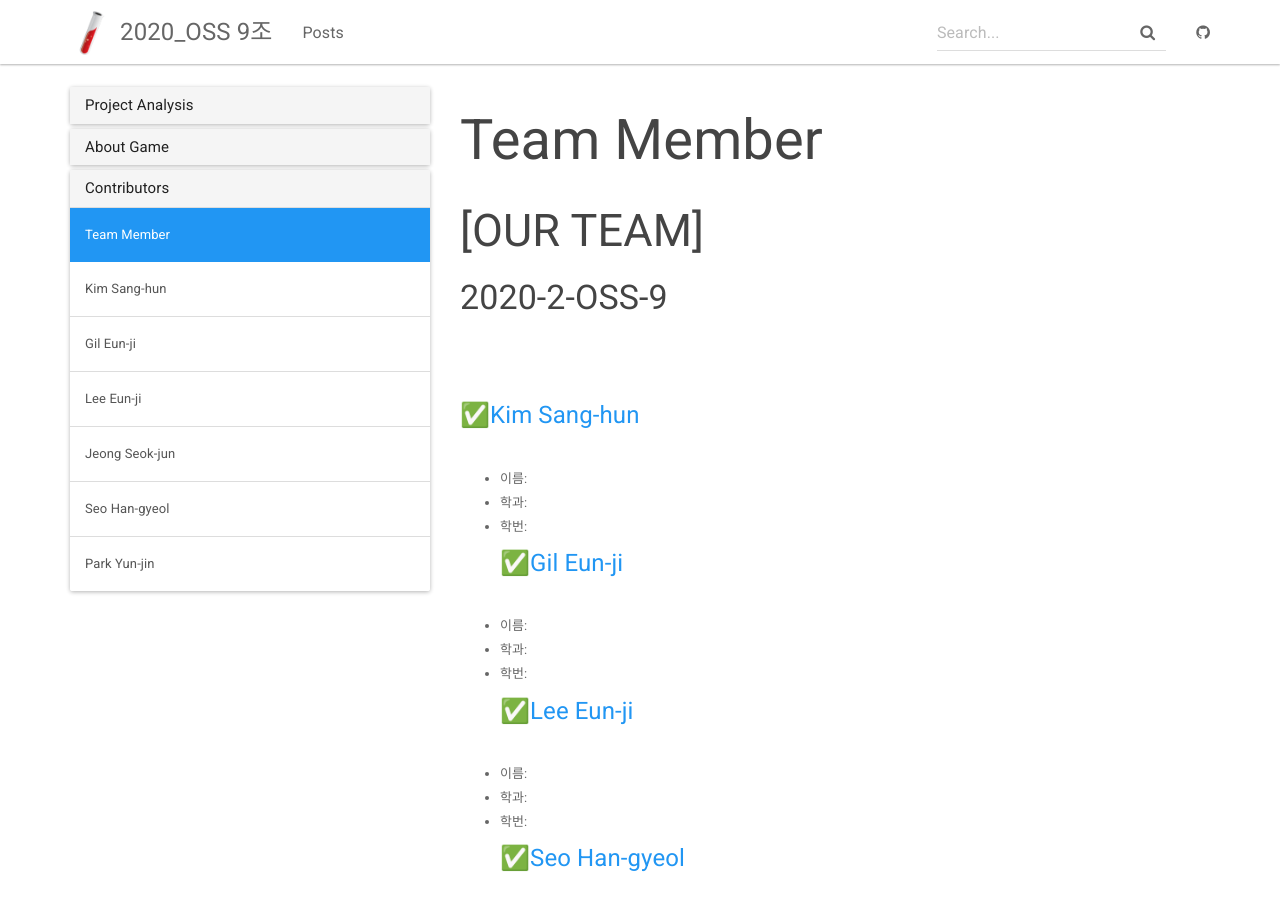
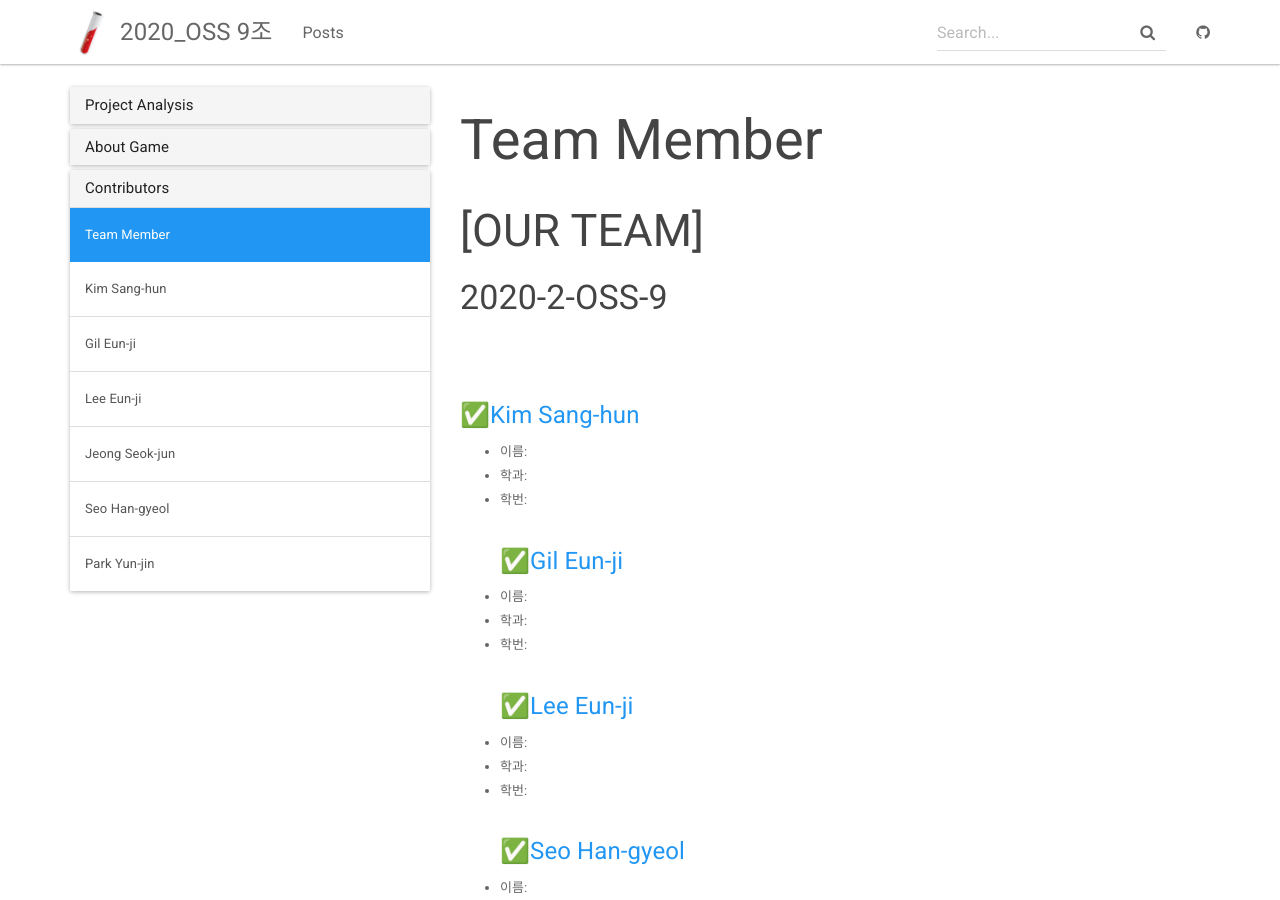
Before and after one commit to doolim98/2020-2-OSS-9, a Jekyll site: the page built from _docs/Teamrole/team_member.md, in a window 1280 px wide and 900 px high. Built offline with Jekyll 4.4.1, drawn with Linux system fonts in a browser that asks for light colours.

```diff
--- a/_docs/Teamrole/team_member.md
+++ b/_docs/Teamrole/team_member.md
@@ -4,27 +4,27 @@ permalink: /docs/team_member/
 ---
 ## [OUR TEAM]
 ### 2020-2-OSS-9<br><br><br>
-#### &#9989;[Kim Sang-hun](https://github.com/baldwinIV)<br><br>
+#### &#9989;[Kim Sang-hun](https://github.com/baldwinIV)<br>
 - 이름: <br>
 - 학과: <br>
-- 학번: <br>
-#### &#9989;[Gil Eun-ji](https://github.com/EunJiGil)<br><br>
+- 학번: <br><br>
+#### &#9989;[Gil Eun-ji](https://github.com/EunJiGil)<br>
 - 이름:  <br>
 - 학과: <br>
-- 학번: <br>
-#### &#9989;[Lee Eun-ji](https://github.com/eunji0123)<br><br>
+- 학번: <br><br>
+#### &#9989;[Lee Eun-ji](https://github.com/eunji0123)<br>
 - 이름:  <br>
 - 학과: <br>
-- 학번:<br>
-#### &#9989;[Seo Han-gyeol](https://github.com/Seo-han-gyeol)<br><br>
+- 학번:<br><br>
+#### &#9989;[Seo Han-gyeol](https://github.com/Seo-han-gyeol)<br>
 - 이름:  <br>
 - 학과: <br>
-- 학번:<br>
-#### &#9989;[Jeong Seok-jun](https://github.com/June1010)<br><br>
+- 학번:<br><br>
+#### &#9989;[Jeong Seok-jun](https://github.com/June1010)<br>
 - 이름:  <br>
 - 학과: <br>
-- 학번:<br>
-#### &#9989;[Park Yun-jin](https://github.com/younjin0520)<br><br>
+- 학번:<br><br>
+#### &#9989;[Park Yun-jin](https://github.com/younjin0520)<br>
 - 이름:  <br>
 - 학과: <br>
-- 학번: <br>
+- 학번: <br><br>
```
